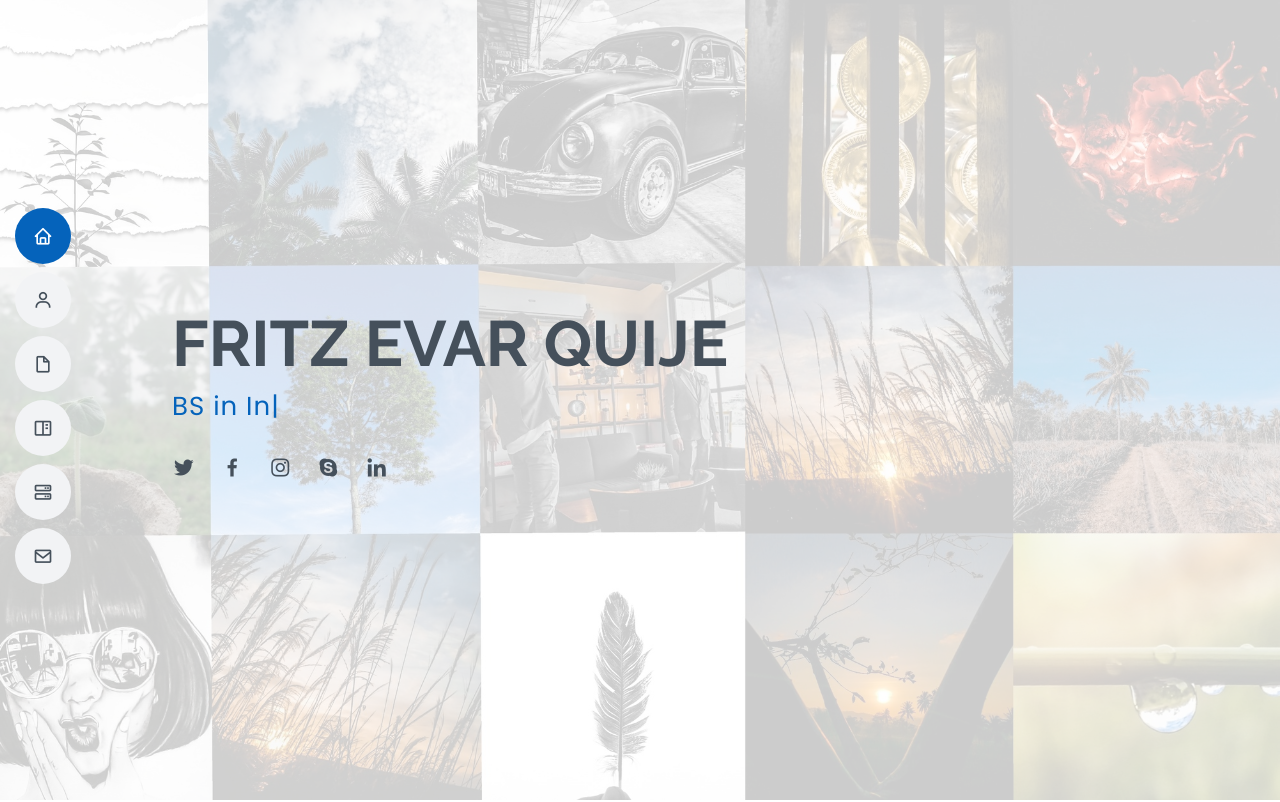
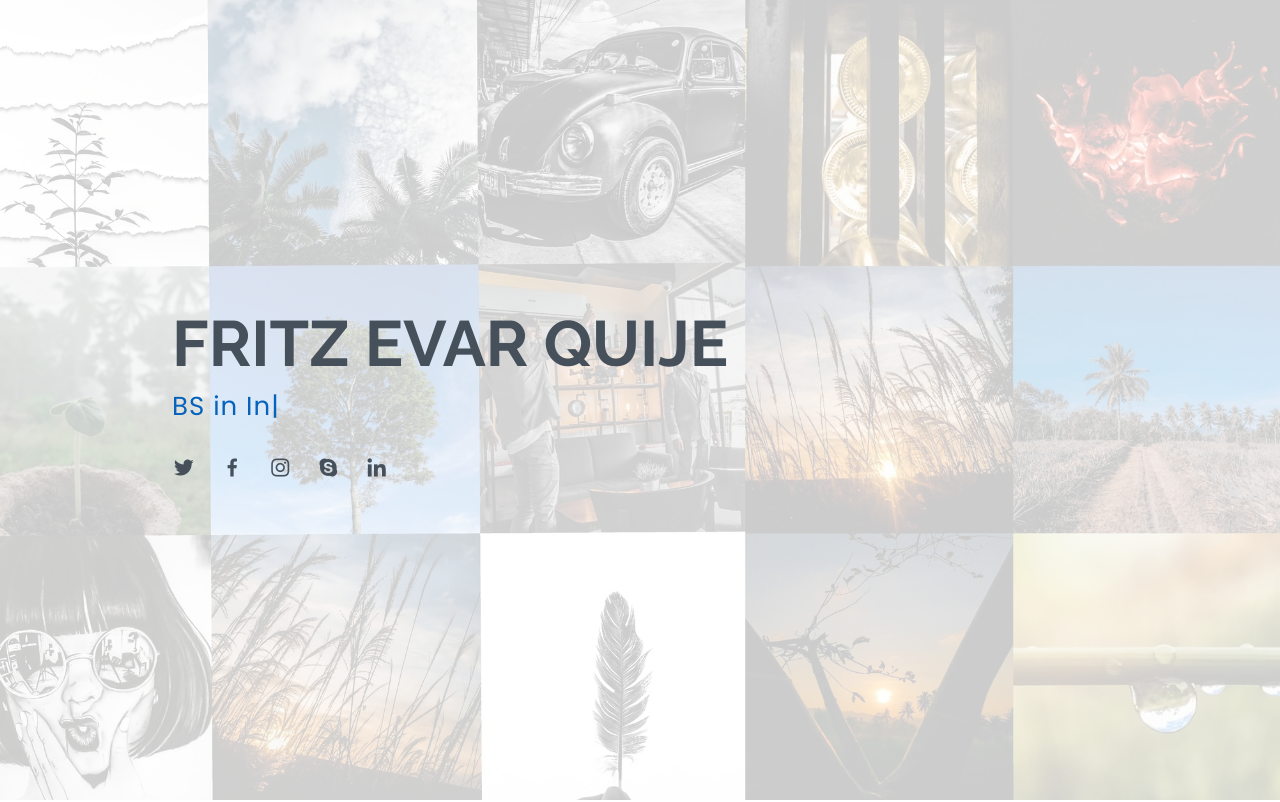
Before and after one commit to Fritz0223/fritzquije-curriculum-vitae, a plain HTML site: page index.html in a window 1280 px wide. Shown: the top 802 px of the page. Drawn offline with nearby package versions, Linux system fonts and the light colour scheme.

Commit message:
Update index.html

```diff
--- a/index.html
+++ b/index.html
@@ -31,23 +31,6 @@
 </head>
 
 <body>
-
-  <!-- ======= Mobile nav toggle button ======= -->
-  <!-- <button type="button" class="mobile-nav-toggle d-xl-none"><i class="bi bi-list mobile-nav-toggle"></i></button> -->
-  <i class="bi bi-list mobile-nav-toggle d-lg-none"></i>
-  <!-- ======= Header ======= -->
-  <header id="header" class="d-flex flex-column justify-content-center">
-
-    <nav id="navbar" class="navbar nav-menu">
-      <ul>
-        <li><a href="#hero" class="nav-link scrollto active"><i class="bx bx-home"></i> <span>Home</span></a></li>
-        <li><a href="#about" class="nav-link scrollto"><i class="bx bx-user"></i> <span>About</span></a></li>
-        <li><a href="#resume" class="nav-link scrollto"><i class="bx bx-file-blank"></i> <span>Resume</span></a></li>
-        <li><a href="#portfolio" class="nav-link scrollto"><i class="bx bx-book-content"></i> <span>Portfolio</span></a></li>
-        <li><a href="#services" class="nav-link scrollto"><i class="bx bx-server"></i> <span>Services</span></a></li>
-        <li><a href="#contact" class="nav-link scrollto"><i class="bx bx-envelope"></i> <span>Contact</span></a></li>
-      </ul>
-    </nav><!-- .nav-menu -->
 
   </header><!-- End Header -->
 
```
